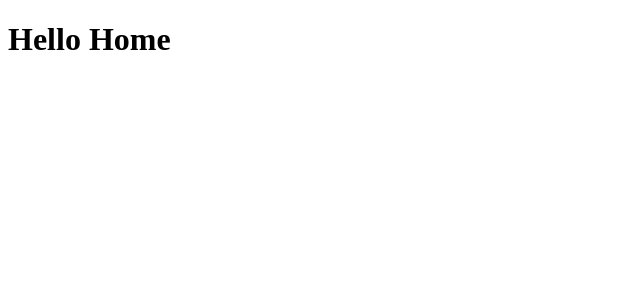
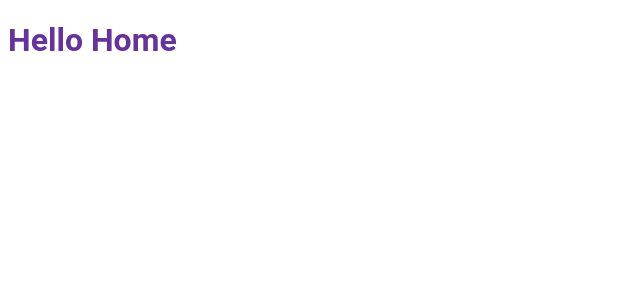
Before and after one commit to leandroatavares/ignite-ignews, a Next.js app: page / in a window 1280 px wide. Shown: the top 300 px of the page, without its empty margins (0-640 px from the left). Built offline with nearby package versions, Linux system fonts and the light colour scheme.

Commit message:
adiciona sass e css modules

```diff
--- a/package.json
+++ b/package.json
@@ -11,7 +11,8 @@
   "dependencies": {
     "next": "12.1.0",
     "react": "17.0.2",
-    "react-dom": "17.0.2"
+    "react-dom": "17.0.2",
+    "sass": "^1.49.9"
   },
   "devDependencies": {
     "@types/node": "^17.0.21",
--- a/src/pages/_app.tsx
+++ b/src/pages/_app.tsx
@@ -1,7 +1,9 @@
 import { AppProps } from 'next/app'
 
 function MyApp({ Component, pageProps }: AppProps) {
-  return <Component {...pageProps} />
+  return (
+    <Component {...pageProps} />
+  )
 }
 
 export default MyApp
--- a/src/pages/index.tsx
+++ b/src/pages/index.tsx
@@ -1,5 +1,7 @@
+import styles from '../styles/home.module.scss';
+
 export default function Home() {
   return (
-    <h1>Hello Home</h1>
+    <h1 className={styles.title}>Hello Home</h1>
   )
 }
--- /dev/null
+++ b/src/styles/home.module.scss
@@ -0,0 +1,4 @@
+.title {
+  color: rebeccapurple;
+  font-family: Roboto;
+}
```
